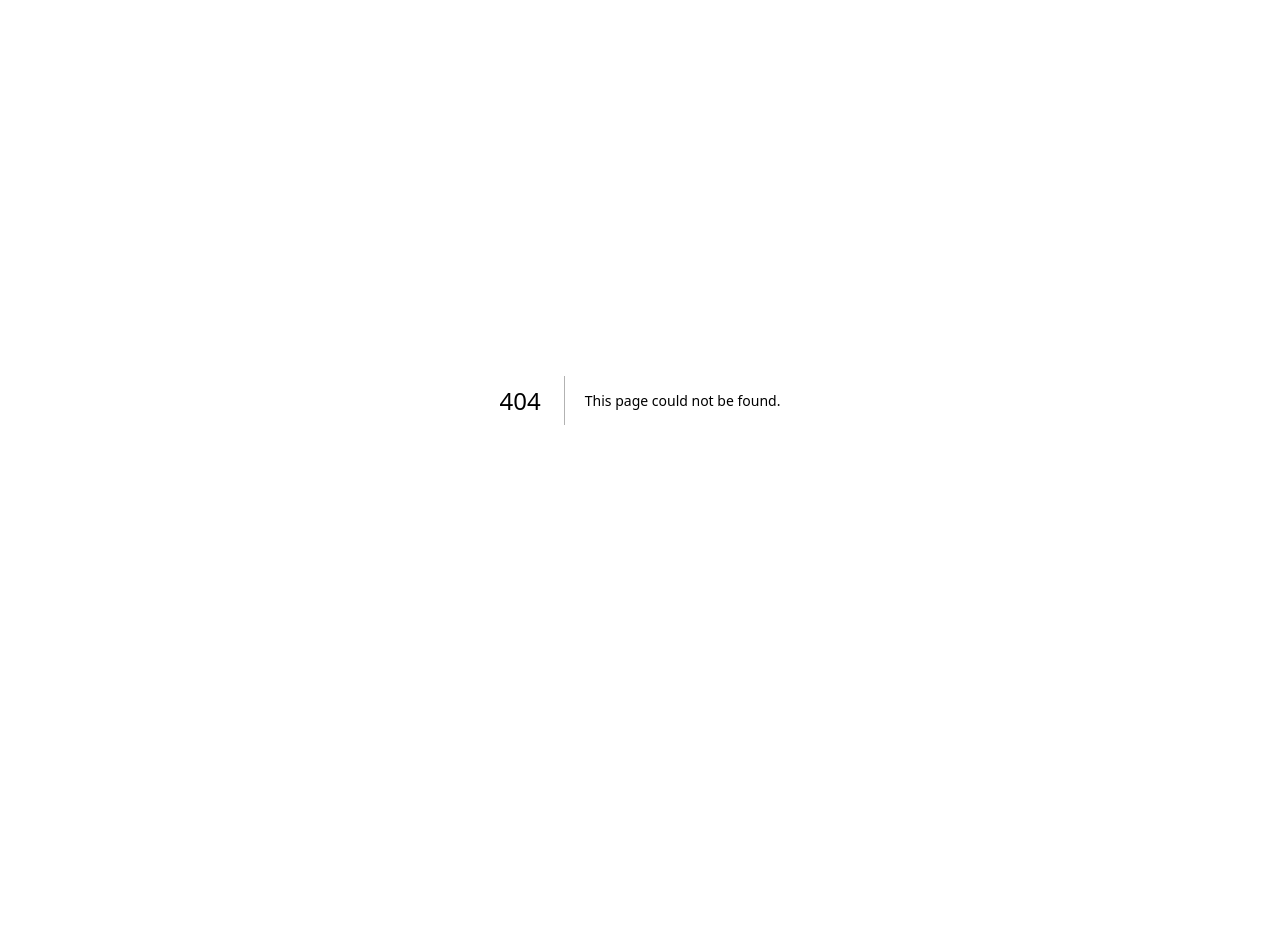
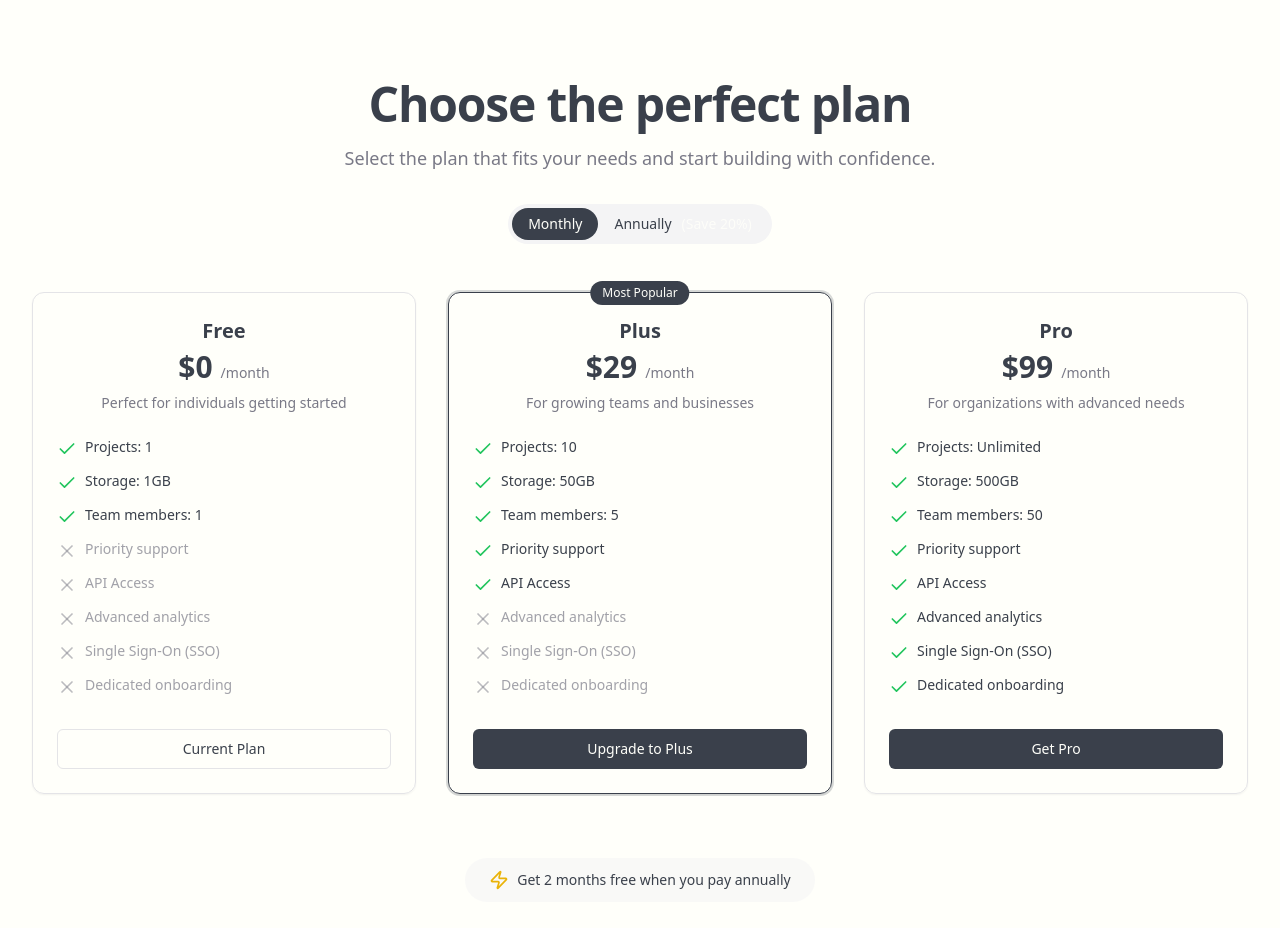
Before and after one commit to homayoun-asghari/BOS, a Next.js app: page /upgrade in a window 1280 px wide. Before the commit this address had no page. Shown: the top 928 px of the page. Before the commit the page ends 800 px from the top, so only its background shows below. Built offline with nearby package versions, Linux system fonts and the light colour scheme; no server answers.

Commit message:
feat: add upgrade plans and clean up dashboard
- Add pricing page with three tiers (Free, Plus, Pro)
- Create reusable PricingCard component
- Clean up dashboard header, remove logo
- Fix TypeScript and linting errors
- Improve user dropdown with avatar support

```diff
--- a/app/dashboard/page.tsx
+++ b/app/dashboard/page.tsx
@@ -134,6 +134,7 @@ export default function DashboardPage() {
                   }}
                   disabled={signOutLoading}
                 >
+
                   {signOutLoading ? (
                     <>
                       <Loader2 className="mr-2 h-4 w-4 animate-spin" />
--- /dev/null
+++ b/app/upgrade/page.tsx
@@ -0,0 +1,175 @@
+"use client";
+
+import { useState } from "react";
+import { motion } from "framer-motion";
+import { Zap } from "lucide-react";
+import { Button } from "@/components/ui/button";
+import { PricingCard } from "@/components/pricing/pricing-card";
+import { useUser } from "@/hooks/useUser";
+
+type BillingCycle = "monthly" | "annually";
+
+const container = {
+  hidden: { opacity: 0 },
+  show: {
+    opacity: 1,
+    transition: {
+      staggerChildren: 0.1,
+    },
+  },
+};
+
+const item = {
+  hidden: { opacity: 0, y: 20 },
+  show: { opacity: 1, y: 0, transition: { duration: 0.4 } },
+};
+
+export default function UpgradePage() {
+  const [billingCycle, setBillingCycle] = useState<BillingCycle>("monthly");
+  // User data could be used for checking current plan
+  useUser();
+
+  const features = {
+    projects: "Projects",
+    storage: "Storage",
+    users: "Team members",
+    support: "Priority support",
+    api: "API Access",
+    analytics: "Advanced analytics",
+    sso: "Single Sign-On (SSO)",
+    onboarding: "Dedicated onboarding",
+  };
+
+  const plans = [
+    {
+      title: "Free",
+      price: billingCycle === "monthly" ? "$0" : "$0",
+      description: "Perfect for individuals getting started",
+      buttonText: "Current Plan",
+      buttonVariant: "outline" as const,
+      features: [
+        { text: `${features.projects}: 1`, included: true },
+        { text: `${features.storage}: 1GB`, included: true },
+        { text: `${features.users}: 1`, included: true },
+        { text: features.support, included: false },
+        { text: features.api, included: false },
+        { text: features.analytics, included: false },
+        { text: features.sso, included: false },
+        { text: features.onboarding, included: false },
+      ],
+    },
+    {
+      title: "Plus",
+      price: billingCycle === "monthly" ? "$29" : "$290",
+      description: "For growing teams and businesses",
+      buttonText: "Upgrade to Plus",
+      buttonVariant: "default" as const,
+      isPopular: true,
+      features: [
+        { text: `${features.projects}: 10`, included: true },
+        { text: `${features.storage}: 50GB`, included: true },
+        { text: `${features.users}: 5`, included: true },
+        { text: features.support, included: true },
+        { text: features.api, included: true },
+        { text: features.analytics, included: false },
+        { text: features.sso, included: false },
+        { text: features.onboarding, included: false },
+      ],
+    },
+    {
+      title: "Pro",
+      price: billingCycle === "monthly" ? "$99" : "$990",
+      description: "For organizations with advanced needs",
+      buttonText: "Get Pro",
+      buttonVariant: "default" as const,
+      features: [
+        { text: `${features.projects}: Unlimited`, included: true },
+        { text: `${features.storage}: 500GB`, included: true },
+        { text: `${features.users}: 50`, included: true },
+        { text: features.support, included: true },
+        { text: features.api, included: true },
+        { text: features.analytics, included: true },
+        { text: features.sso, included: true },
+        { text: features.onboarding, included: true },
+      ],
+    },
+  ];
+
+  const handleUpgrade = (plan: string) => {
+    // Handle upgrade logic here
+    console.log(`Upgrading to ${plan} plan`);
+  };
+
+  return (
+    <div className="container py-12 md:py-16 lg:py-20">
+      <div className="max-w-4xl mx-auto text-center mb-12">
+        <h1 className="text-3xl font-bold tracking-tight sm:text-4xl md:text-5xl mb-4">
+          Choose the perfect plan
+        </h1>
+        <p className="text-lg text-muted-foreground max-w-2xl mx-auto">
+          Select the plan that fits your needs and start building with confidence.
+        </p>
+
+        <div className="mt-8 inline-flex items-center bg-muted p-1 rounded-full">
+          <Button
+            variant={billingCycle === "monthly" ? "default" : "ghost"}
+            size="sm"
+            className={cn(
+              "rounded-full px-4",
+              billingCycle !== "monthly" ? "hover:bg-transparent" : ""
+            )}
+            onClick={() => setBillingCycle("monthly")}
+          >
+            Monthly
+          </Button>
+          <Button
+            variant={billingCycle === "annually" ? "default" : "ghost"}
+            size="sm"
+            className={cn(
+              "rounded-full px-4",
+              billingCycle !== "annually" ? "hover:bg-transparent" : ""
+            )}
+            onClick={() => setBillingCycle("annually")}
+          >
+            Annually <span className="ml-1 text-primary-foreground/80">(Save 20%)</span>
+          </Button>
+        </div>
+      </div>
+
+      <motion.div
+        variants={container}
+        initial="hidden"
+        animate="show"
+        className="grid grid-cols-1 md:grid-cols-2 lg:grid-cols-3 gap-6 lg:gap-8"
+      >
+        {plans.map((plan) => (
+          <motion.div key={plan.title} variants={item}>
+            <PricingCard
+              title={plan.title}
+              price={billingCycle === "annually" ? plan.price.replace(/\d+/, (n) => (parseInt(n) * 10).toString()) : plan.price}
+              description={plan.description}
+              features={plan.features}
+              isPopular={plan.isPopular}
+              buttonText={plan.buttonText}
+              buttonVariant={plan.buttonVariant}
+              onButtonClick={() => handleUpgrade(plan.title)}
+            />
+          </motion.div>
+        ))}
+      </motion.div>
+
+      <div className="mt-16 text-center">
+        <div className="inline-flex items-center px-6 py-3 bg-secondary/50 rounded-full">
+          <Zap className="h-5 w-5 text-yellow-500 mr-2" />
+          <span className="text-sm font-medium">
+            Get 2 months free when you pay annually
+          </span>
+        </div>
+      </div>
+    </div>
+  );
+}
+
+function cn(...classes: (string | undefined)[]) {
+  return classes.filter(Boolean).join(" ");
+}
--- /dev/null
+++ b/components/pricing/pricing-card.tsx
@@ -0,0 +1,79 @@
+import { Check, X } from "lucide-react";
+import { Button } from "@/components/ui/button";
+import { cn } from "@/lib/utils";
+
+interface FeatureItem {
+  text: string;
+  included: boolean;
+}
+
+interface PricingCardProps {
+  title: string;
+  price: string;
+  description: string;
+  features: FeatureItem[];
+  isPopular?: boolean;
+  buttonText: string;
+  buttonVariant?: "default" | "outline" | "secondary" | "ghost" | "link" | "destructive" | null | undefined;
+  onButtonClick: () => void;
+}
+
+export function PricingCard({
+  title,
+  price,
+  description,
+  features,
+  isPopular = false,
+  buttonText,
+  buttonVariant = "default",
+  onButtonClick,
+}: PricingCardProps) {
+  return (
+    <div
+      className={cn(
+        "relative flex flex-col p-6 bg-card rounded-xl border shadow-sm transition-all hover:shadow-md",
+        isPopular && "border-primary ring-2 ring-primary/20",
+        "hover:ring-1 hover:ring-primary/20"
+      )}
+    >
+      {isPopular && (
+        <div className="absolute -top-3 left-1/2 -translate-x-1/2 bg-primary text-primary-foreground text-xs font-medium px-3 py-1 rounded-full whitespace-nowrap">
+          Most Popular
+        </div>
+      )}
+
+      <div className="text-center mb-6">
+        <h3 className="text-xl font-semibold mb-1">{title}</h3>
+        <div className="flex items-baseline justify-center gap-2 mb-2">
+          <span className="text-3xl font-bold">{price}</span>
+          <span className="text-muted-foreground text-sm">/month</span>
+        </div>
+        <p className="text-muted-foreground text-sm">{description}</p>
+      </div>
+
+      <ul className="space-y-3 mb-8 flex-1">
+        {features.map((feature, index) => (
+          <li key={index} className="flex items-start">
+            {feature.included ? (
+              <Check className="h-5 w-5 text-green-500 mr-2 mt-0.5 flex-shrink-0" />
+            ) : (
+              <X className="h-5 w-5 text-muted-foreground/50 mr-2 mt-0.5 flex-shrink-0" />
+            )}
+            <span className={cn("text-sm", !feature.included && "text-muted-foreground/70")}>
+              {feature.text}
+            </span>
+          </li>
+        ))}
+      </ul>
+
+      <Button
+        size="lg"
+        className="w-full mt-auto"
+        variant={buttonVariant}
+        onClick={onButtonClick}
+      >
+        {buttonText}
+      </Button>
+    </div>
+  );
+}
```
Lines whose indentation alone changed are shown as unchanged.
